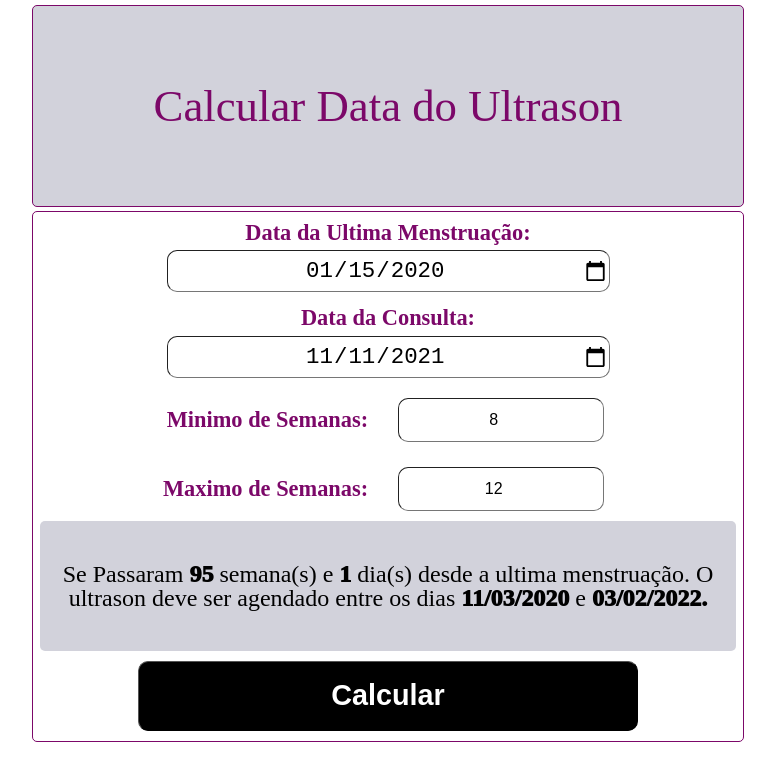
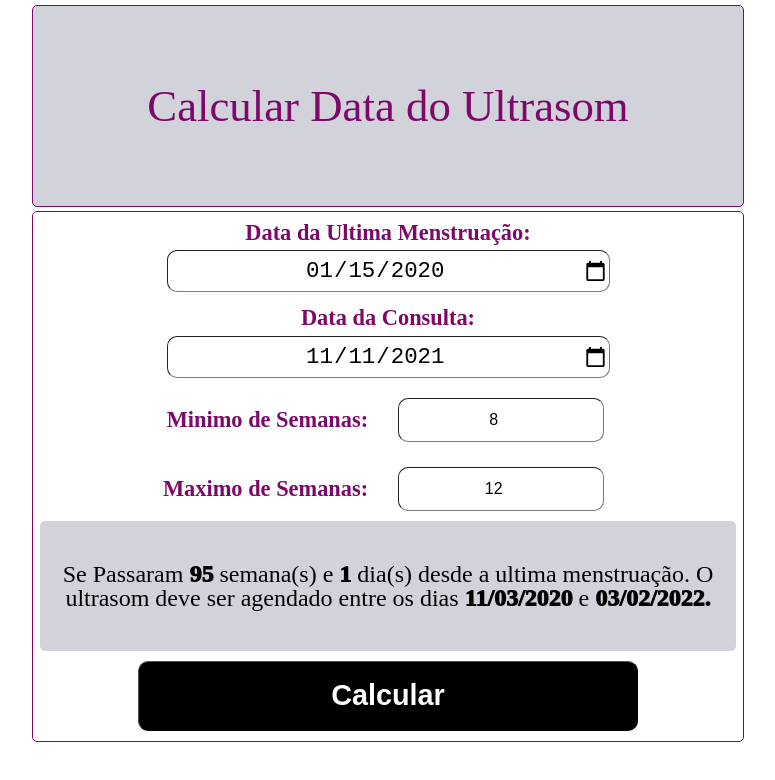
Before and after one commit to LuizFelipeSacardo/calculo-ultrasom, a plain HTML site: page index.html in a window 1280 px wide. Both pictures are taken after typing "2020-01-15" into the empty fields and a click on the button "Calcular". Shown: the whole page, without its empty margins (252-1027 px from the left). Drawn offline with Linux system fonts and the light colour scheme.

Commit message:
some small corrections

```diff
--- a/index.html
+++ b/index.html
@@ -6,11 +6,11 @@
   <meta name="viewport" content="width=device-width, initial-scale=1.0">
   <link rel="stylesheet" href="reset.css">
   <link rel="stylesheet" href="style.css">
-  <title>Calcular Ultrason</title>
+  <title>Calcular Ultrasom</title>
 </head>
 <body onload="autoSetTodayDate(), hideOutputField()">
   <header class="header">
-    <h1>Calcular Data do Ultrason</h1>
+    <h1>Calcular Data do Ultrasom</h1>
   </header>
   <main class="main">
     <form class="form">
--- a/index.js
+++ b/index.js
@@ -37,7 +37,7 @@ function calculateReturn(event){
 
   const outputField = document.querySelector('#outputField');
   outputField.innerHTML = `<p>Se Passaram <span class="outputHighlightNumber">${entireWeeks}</span> semana(s) e <span class="outputHighlightNumber">${Math.round(remainOfWeekToDays)}</span> dia(s) desde a ultima menstruação.
-  O ultrason deve ser agendado entre os dias <span class="outputHighlightNumber">${minReturnDate.toLocaleDateString('pt-BR', {timeZone: 'UTC'})}</span> e <span class="outputHighlightNumber">${maxReturnDate.toLocaleDateString('pt-BR', {timeZone: 'UTC'})}.</span></p>`
+  O ultrasom deve ser agendado entre os dias <span class="outputHighlightNumber">${minReturnDate.toLocaleDateString('pt-BR', {timeZone: 'UTC'})}</span> e <span class="outputHighlightNumber">${maxReturnDate.toLocaleDateString('pt-BR', {timeZone: 'UTC'})}.</span></p>`
 }
 
 function weekToDays(weeks){
```
